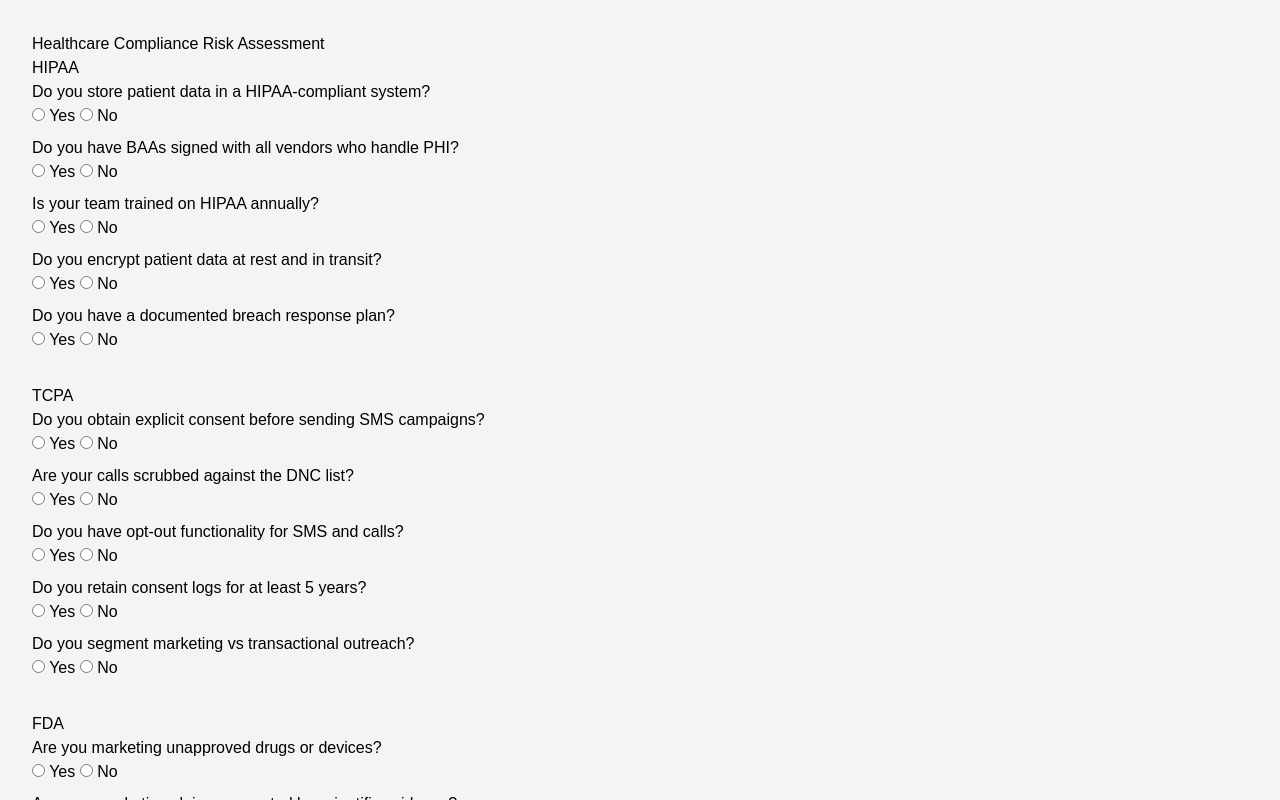
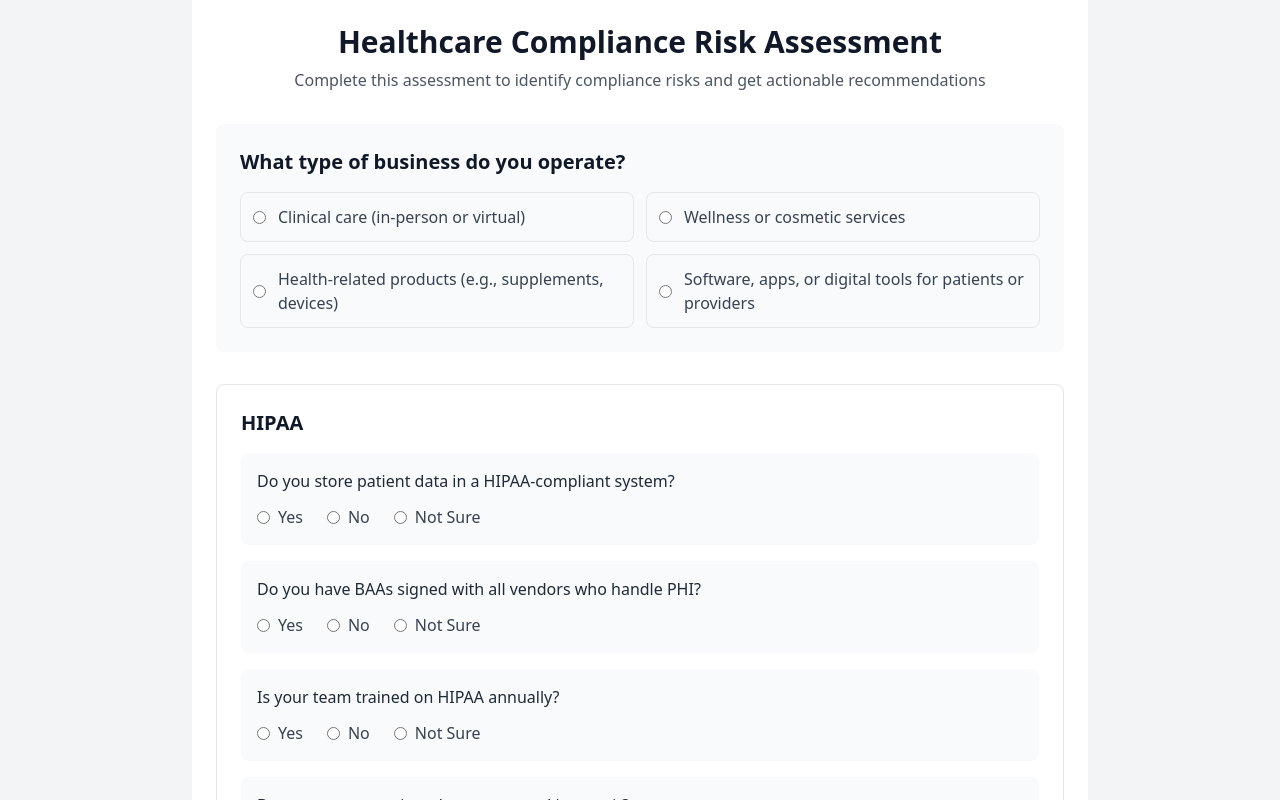
Before and after one commit to shoutgeorge1/healthcare-compliance-platform, a React (Create React App) app in the folder frontend/public/: page / in a window 1280 px wide. Shown: the top 800 px of the page. Built offline with nearby package versions, Linux system fonts and the light colour scheme.

Commit message:
Replace basic quiz results with professional ReportCard dashboard integration

```diff
--- a/frontend/public/src/components/IntakeWizard.js
+++ b/frontend/public/src/components/IntakeWizard.js
@@ -1,4 +1,5 @@
 import React, { useState } from 'react';
+import ReportCard from './ReportCard';
 
 const complianceData = {
   HIPAA: [
@@ -32,7 +33,7 @@
   MedicalBoard: [
     "Are providers operating within scope of their license?",
     "Are supervising physicians involved in daily operations?",
-    "Do you follow your state’s telehealth practice rules?",
+    "Do you follow your state's telehealth practice rules?",
     "Are advanced practice providers properly credentialed?",
     "Do you maintain current licenses for all providers?"
   ],
@@ -52,101 +53,151 @@
   ]
 };
 
+const businessTypes = [
+  "Clinical care (in-person or virtual)",
+  "Wellness or cosmetic services",
+  "Health-related products (e.g., supplements, devices)",
+  "Software, apps, or digital tools for patients or providers"
+];
+
 const IntakeWizard = () => {
   const [answers, setAnswers] = useState({});
-  const [submitted, setSubmitted] = useState(false);
+  const [businessType, setBusinessType] = useState('');
+  const [showReportCard, setShowReportCard] = useState(false);
 
   const handleAnswer = (zone, index, value) => {
     const key = `${zone}-${index}`;
     setAnswers(prev => ({ ...prev, [key]: value }));
   };
 
-  const handleSubmit = () => setSubmitted(true);
-
-  const calculateScore = (zone) => {
-    const questions = complianceData[zone];
-    const answeredYes = questions.filter((_, idx) => answers[`${zone}-${idx}`] === 'yes').length;
-    return Math.round((answeredYes / questions.length) * 100);
+  const handleSubmit = () => {
+    setShowReportCard(true);
   };
 
-  const getColor = (score) => {
-    if (score >= 80) return 'green';
-    if (score >= 50) return 'orange';
-    return 'red';
+  const handleRestartAssessment = () => {
+    setShowReportCard(false);
+    setAnswers({});
+    setBusinessType('');
   };
 
+  // Show ReportCard if assessment is complete
+  if (showReportCard) {
     return (
-    <div style={{ padding: '2rem', fontFamily: 'Arial, sans-serif' }}>
-      <h1>Healthcare Compliance Risk Assessment</h1>
+      <div>
+        <ReportCard
+          answers={answers}
+          businessType={businessType}
+        />
+        <div className="text-center mt-8 p-6">
+          <button
+            onClick={handleRestartAssessment}
+            className="px-6 py-3 bg-blue-600 text-white rounded-lg hover:bg-blue-700 transition-colors font-medium"
+          >
+            Take New Assessment
+          </button>
+        </div>
+      </div>
+    );
+  }
 
-      {!submitted ? (
-        <>
+  // Show the assessment form
+  return (
+    <div className="max-w-4xl mx-auto p-6 bg-white">
+      <div className="text-center mb-8">
+        <h1 className="text-3xl font-bold text-gray-900 mb-2">
+          Healthcare Compliance Risk Assessment
+        </h1>
+        <p className="text-gray-600">
+          Complete this assessment to identify compliance risks and get actionable recommendations
+        </p>
+      </div>
+
+      {/* Business Type Selection */}
+      <div className="mb-8 p-6 bg-gray-50 rounded-lg">
+        <h2 className="text-xl font-semibold text-gray-900 mb-4">
+          What type of business do you operate?
+        </h2>
+        <div className="grid grid-cols-1 md:grid-cols-2 gap-3">
+          {businessTypes.map((type) => (
+            <label key={type} className="flex items-center p-3 border rounded-lg cursor-pointer hover:bg-white transition-colors">
+              <input
+                type="radio"
+                name="businessType"
+                value={type}
+                checked={businessType === type}
+                onChange={(e) => setBusinessType(e.target.value)}
+                className="mr-3"
+              />
+              <span className="text-gray-700">{type}</span>
+            </label>
+          ))}
+        </div>
+      </div>
+
+      {/* Compliance Questions */}
       {Object.entries(complianceData).map(([zone, questions]) => (
-            <div key={zone} style={{ marginBottom: '2rem' }}>
-              <h2>{zone.replace(/_/g, ' ')}</h2>
+        <div key={zone} className="mb-8 p-6 border border-gray-200 rounded-lg">
+          <h2 className="text-xl font-semibold text-gray-900 mb-4">
+            {zone.replace(/_/g, ' ')}
+          </h2>
+          <div className="space-y-4">
             {questions.map((question, idx) => (
-                <div key={idx} style={{ marginBottom: '0.5rem' }}>
-                  <p>{question}</p>
-                  <label>
+              <div key={idx} className="p-4 bg-gray-50 rounded-lg">
+                <p className="text-gray-800 mb-3 font-medium">{question}</p>
+                <div className="flex space-x-6">
+                  <label className="flex items-center cursor-pointer">
                     <input
                       type="radio"
                       name={`${zone}-${idx}`}
                       value="yes"
                       onChange={() => handleAnswer(zone, idx, 'yes')}
                       checked={answers[`${zone}-${idx}`] === 'yes'}
-                    /> Yes
-                  </label>{' '}
-                  <label>
+                      className="mr-2"
+                    />
+                    <span className="text-gray-700">Yes</span>
+                  </label>
+                  <label className="flex items-center cursor-pointer">
                     <input
                       type="radio"
                       name={`${zone}-${idx}`}
                       value="no"
                       onChange={() => handleAnswer(zone, idx, 'no')}
                       checked={answers[`${zone}-${idx}`] === 'no'}
-                    /> No
+                      className="mr-2"
+                    />
+                    <span className="text-gray-700">No</span>
                   </label>
+                  <label className="flex items-center cursor-pointer">
+                    <input
+                      type="radio"
+                      name={`${zone}-${idx}`}
+                      value="unsure"
+                      onChange={() => handleAnswer(zone, idx, 'unsure')}
+                      checked={answers[`${zone}-${idx}`] === 'unsure'}
+                      className="mr-2"
+                    />
+                    <span className="text-gray-700">Not Sure</span>
+                  </label>
+                </div>
               </div>
             ))}
           </div>
+        </div>
       ))}
 
-          <button onClick={handleSubmit} style={{ padding: '10px 20px', fontSize: '16px' }}>
-            View Risk Report
+      {/* Submit Button */}
+      <div className="text-center mt-8">
+        <button
+          onClick={handleSubmit}
+          disabled={!businessType}
+          className="px-8 py-4 bg-blue-600 text-white rounded-lg hover:bg-blue-700 disabled:bg-gray-400 disabled:cursor-not-allowed transition-colors text-lg font-medium"
+        >
+          Generate Risk Report
         </button>
-        </>
-      ) : (
-        <>
-          <h2>📊 Risk Report Card</h2>
-          {Object.keys(complianceData).map((zone) => {
-            const score = calculateScore(zone);
-            const color = getColor(score);
-            return (
-              <div key={zone} style={{ marginBottom: '1rem' }}>
-                <strong>{zone.replace(/_/g, ' ')}:</strong>
-                <div
-                  style={{
-                    width: '100%',
-                    background: '#eee',
-                    height: '20px',
-                    borderRadius: '5px',
-                    marginTop: '5px',
-                    overflow: 'hidden'
-                  }}
-                >
-                  <div
-                    style={{
-                      width: `${score}%`,
-                      background: color,
-                      height: '100%'
-                    }}
-                  />
+        {!businessType && (
+          <p className="text-red-500 text-sm mt-2">Please select your business type to continue</p>
+        )}
       </div>
-                <p style={{ color }}>{score}% compliant</p>
-              </div>
-            );
-          })}
-        </>
-      )}
     </div>
   );
 };
```
Lines whose indentation alone changed are shown as unchanged.
